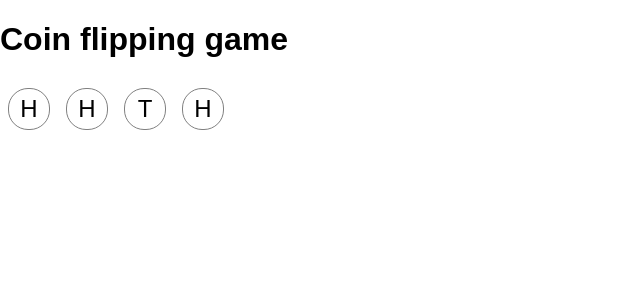
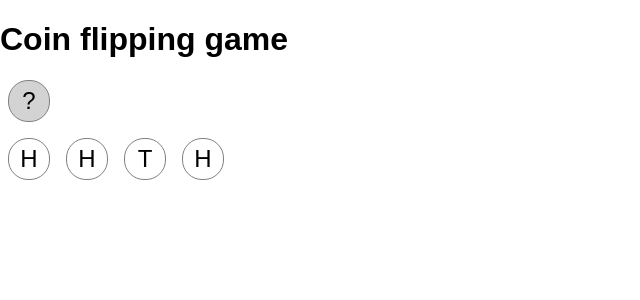
Before and after one commit to ep-cc/react-states-and-hooks-part1, a React (Create React App) app in the folder app/: page / in a window 1280 px wide. Shown: the top 300 px of the page, without its empty margins (0-640 px from the left). Built offline with nearby package versions, Linux system fonts and the light colour scheme.

Commit message:
add coin flipper component

```diff
--- a/app/src/App.css
+++ b/app/src/App.css
@@ -19,3 +19,13 @@
   flex-direction: row;
   align-items: center;
 }
+
+.flipper {
+  background-color: lightgray;
+}
+
+.flipper:hover {
+  background-color: gray;
+  color: white;
+  cursor: pointer;
+}
--- a/app/src/App.js
+++ b/app/src/App.js
@@ -1,3 +1,4 @@
+import { useState } from 'react';
 import './App.css';
 
 
@@ -18,6 +19,7 @@
   return (
     <div className="App">
       <h1>Coin flipping game</h1>
+      <Flipper />
       <div className='coin-container'>
         {
           guesses.map(g => <Coin what={g}/>)
@@ -28,8 +30,23 @@
 }
 
 function Coin(props) {
-
   return <div className='coin'>{props.what}</div>
 }
 
+function Flipper() {
+  const [what, setWhat] = useState(SIDES.UNSET);
+
+  function flip() {
+    if (what === SIDES.UNSET) {
+      setWhat(SIDES.HEADS);
+    } else if (what === SIDES.HEADS) {
+      setWhat(SIDES.TAILS);
+    } else {
+      setWhat(SIDES.HEADS);
+    }
+  }
+
+  return <div className='coin flipper' onClick={flip}>{what}</div>
+}
+
 export default App;
```
